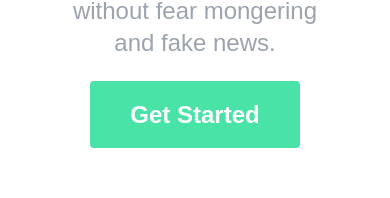
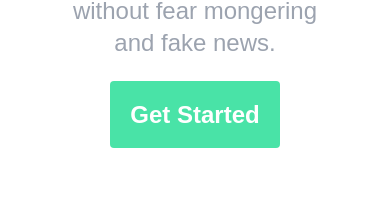
Before and after one commit to PerpetualOgechi/Finshark, a React (Create React App) app: page / in a window 390 px wide. Shown: the part 764-962 px from the top of the page. Built offline with nearby package versions, Linux system fonts and the light colour scheme.

Commit message:
Adjusted a button

```diff
--- a/src/components/hero/Hero.tsx
+++ b/src/components/hero/Hero.tsx
@@ -21,7 +21,7 @@ const Hero = (props: Props) => {
           <div className="mx-auto lg:mx-0">
             <Link
               to="/search"
-              className="py-5 px-10 text-2xl font-bold text-white bg-lightGreen rounded lg:py-4 hover:opacity-70"
+              className="py-5 px-5 font-bold text-white bg-lightGreen rounded md:px-10 text-2xl lg:py-4 hover:opacity-70"
             >
               Get Started
             </Link>
```
